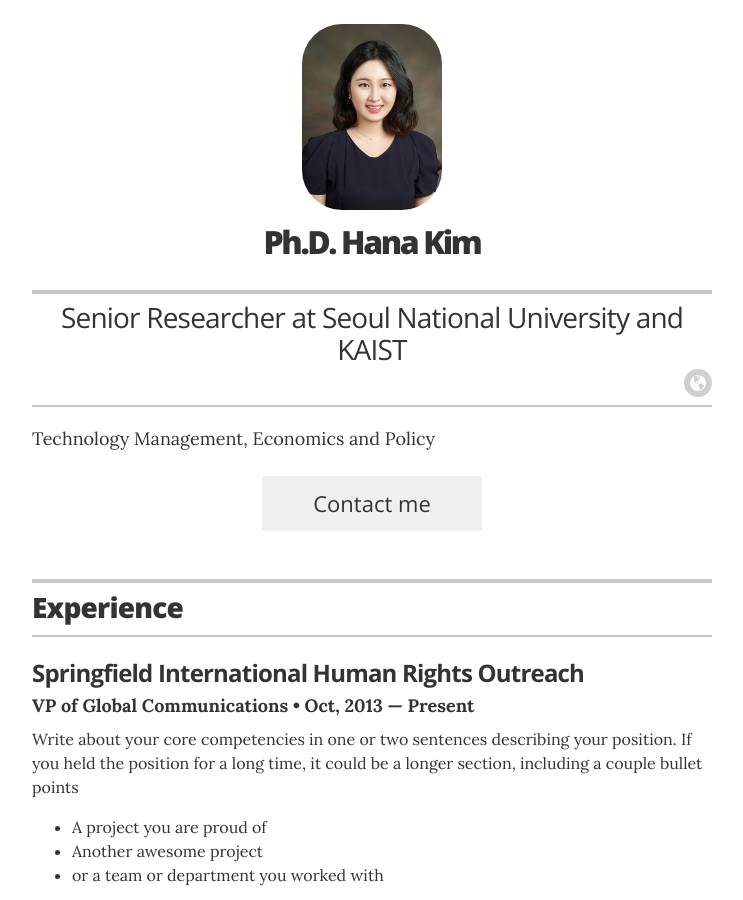
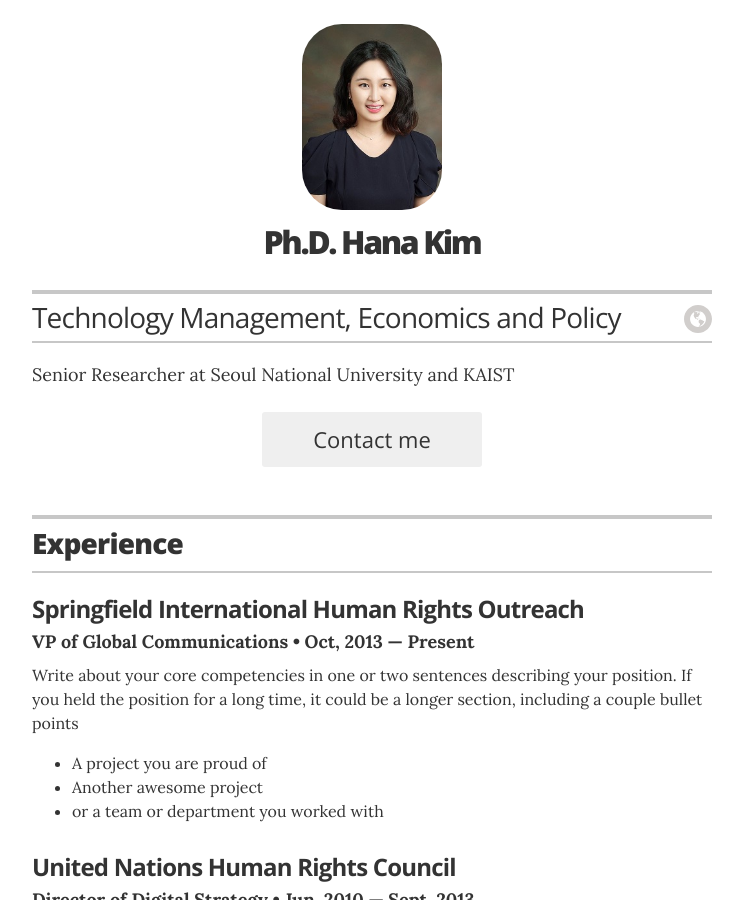
Before and after one commit to 0620hanakim/0620hanakim.github.io, a Jekyll site: the page built from index.html, in a window 1280 px wide and 900 px high. Shown: the whole window, without its empty margins (268-1011 px from the left). Built offline with Jekyll 4.4.1, drawn with Linux system fonts in a browser that asks for light colours; part of the change alters nothing that is shown.

```diff
--- a/_config.yml
+++ b/_config.yml
@@ -11,7 +11,7 @@ sass:
 # Resume settings
 resume_avatar:                  "true"
 resume_name:                    "Ph.D. Hana Kim"
-resume_title:                   "Senior Researcher at Seoul National University and KAIST"
+resume_title:                   "Technology Management, Economics and Policy"
 
 # used for the contact button in _layouts/resume.html
 resume_contact_email:           "0620hana.kim@gmail.com"
@@ -23,7 +23,7 @@ resume_contact_address:         "false"
 resume_header_contact_info:     "0620hana.kim@gmail.com"
 display_header_contact_info:    "0620hana.kim@gmail.com"
 
-resume_header_intro: "<p>Technology Management, Economics and Policy</p>"
+resume_header_intro: "<p>Senior Researcher at Seoul National University and KAIST</p>"
 
 # use "yes" to display the email contact button,
 # "no" to display an "I'm not looking for work" message,
```
